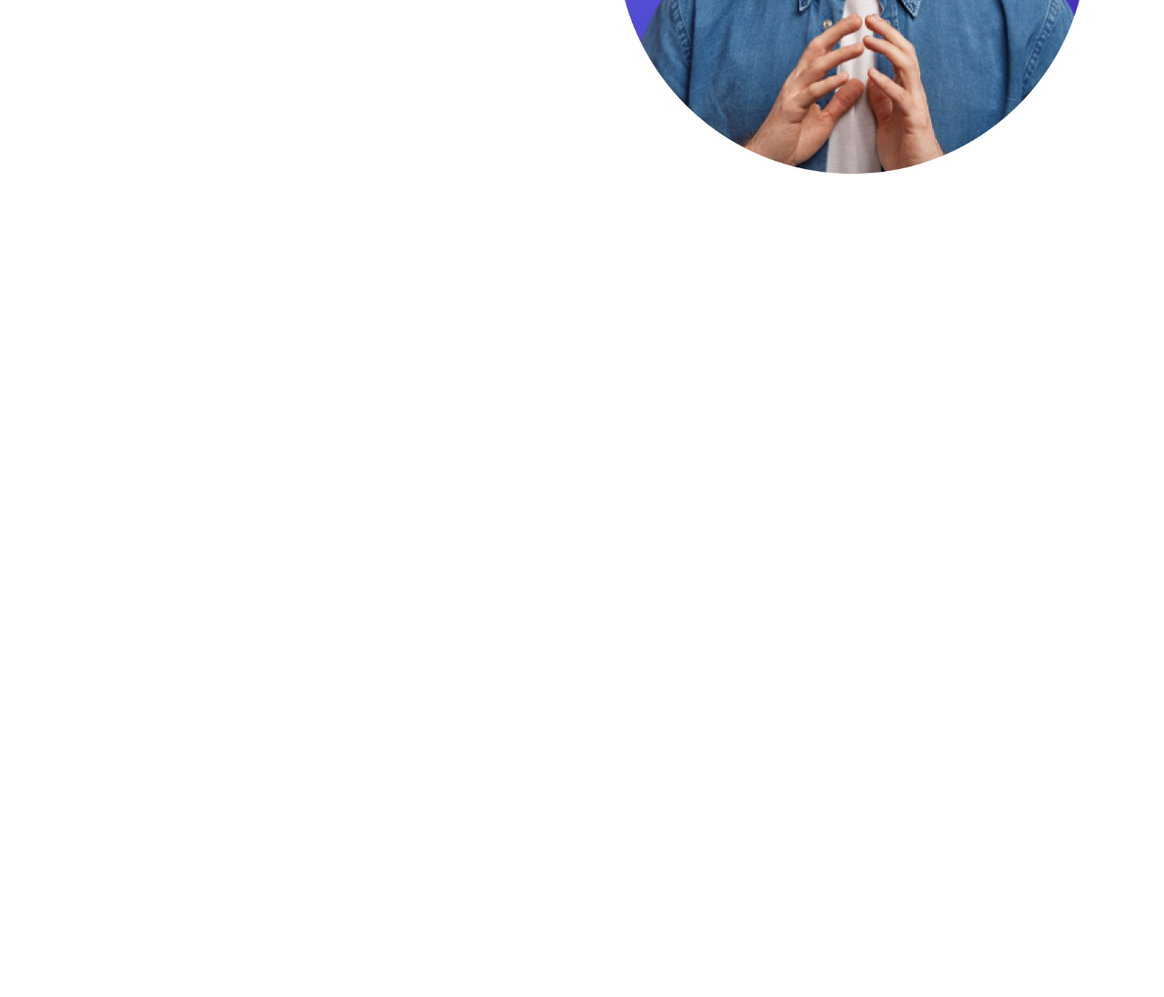
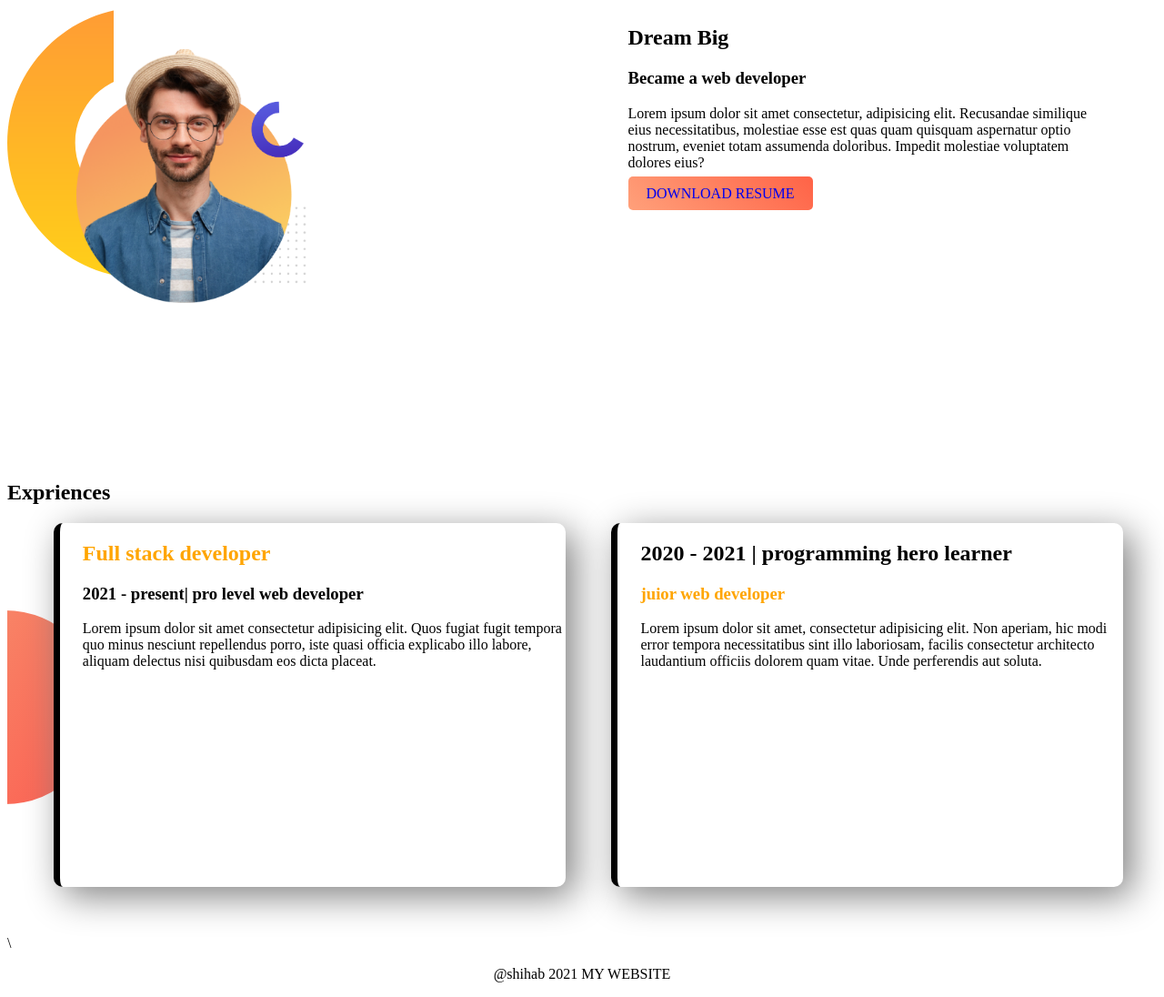
Before and after one commit to tahosin/website1, a plain HTML site: page index.html in a window 1280 px wide. Shown: the part 500-1596 px from the top of the page at 91% size. Before the commit the page ends 800 px from the top, so only its background shows below. Drawn offline with Linux system fonts and the light colour scheme.

Commit message:
felling excited to finished my first ever website

```diff
--- a/index.html
+++ b/index.html
@@ -9,20 +9,72 @@
     <link href="https://fonts.googleapis.com/css2?family=Roboto:wght@300&display=swap" rel="stylesheet">
 </head>
 <body>
-    <section>
+    <!-- THis is first sectiom -->
+
+    <section class="background1">
+
+
     <div class="top-div">
-    <h1> WELCOME TO </h1>
-    <h1><span class="op">SHIHAB</span>WEVSITE</h1>
-    <br>
+    <h1> WELCOME TO
+     </h1>
+    <h1><span class="op" >SHIHAB </span> WEB SITE</h1>
     <h2>PRFESSIONAL WEB DEVELOPER</h2>
     <P> This is my first website. Wish me luck for being a great developer. I am trying my best for this and I really love this prosses of programing.</P>
     <a target="_blank " class="button1" href="www.google.com"> HIRE ME</a>
     </div>
+
+
     <div class="top-div">
         <img src="photos/do not use this pic.png" alt="this is a image">
     </div>
+
+    </section >
+
+
+    <!-- This is second section -->
+    <section class="dream-big">
+
+
+        <div class="top-div">
+             <img src="photos/do not use this pic2.png" alt="">
+        </div>
+
+
+        <div class="top-div">
+            <h1>Dream Big</h1>
+            <h3> Became a web developer </h3>
+            <p> Lorem ipsum dolor sit amet consectetur, adipisicing elit. Recusandae similique eius necessitatibus, molestiae esse est quas quam quisquam aspernatur optio nostrum, eveniet totam assumenda doloribus. Impedit molestiae voluptatem dolores eius?</p>
+            <a class="button1" target="_blank" href="https://web.programming-hero.com/web-3/video/web-3-4-9-dream-area-dream-text-and-download-resume-link-button">DOWNLOAD RESUME</a>
+        </div>
+
+
     </section>
 
 
+    <!-- THis third section -->
+    <section class="dream-area final-section ">
+
+        <h2>Expriences</h2>
+
+        <div id="full-stack"  class="top-div  expriene-area">
+
+            <h2><span class="op" >Full stack developer</span></h2>
+            <h3> 2021 - present| pro level web developer</h3>
+            <p>Lorem ipsum dolor sit amet consectetur adipisicing elit. Quos fugiat fugit tempora quo minus nesciunt repellendus porro, iste quasi officia explicabo illo labore, aliquam delectus nisi quibusdam eos dicta placeat.
+            </p>
+
+        </div>
+
+        <div  id="baby-web"  class="top-div expriene-area">
+            <h2> 2020 - 2021 | programming hero learner </h2>
+            <h3> <span class="op">juior web developer </span> </h3>
+            <p>Lorem ipsum dolor sit amet, consectetur adipisicing elit. Non aperiam, hic modi error tempora necessitatibus sint illo laboriosam, facilis consectetur architecto laudantium officiis dolorem quam vitae. Unde perferendis aut soluta.</p>
+        </div>
+
+    </section>\
+
+    <footer>
+        <p> @shihab 2021 MY WEBSITE </p>
+    </footer>
 </body>
 </html>
--- a/style.css
+++ b/style.css
@@ -5,16 +5,57 @@ b{
     color: orange;
 }
 .top-div{
-    width: 41%;
+    width: 42%;
     float: left;
     margin-left: 4%;
     padding-left: 2%;
+
 }
 .top-div img {
-    width: 100%;
+    width: 50%;
+
 }
 .button1{
-    background-image: linear-gradient(45deg, lightsalmon, orange);
+    background-image: linear-gradient(45deg, lightsalmon,tomato);
     padding: 10px 20px;
     border-radius: 5px;
+    text-decoration: none;
 }
+.background1{
+
+    background-image: url("photos/top-banner.png");
+    background-repeat: no-repeat;
+
+}
+section{
+    height: 500px;
+}
+.dream-big {
+    background-image: url("photos/dream-bg.png");
+    background-repeat: no-repeat;
+}
+
+.expriene-area{
+    box-shadow: 10px 10px 40px gray ;
+    height: 80%;
+    border-radius: 10px;
+}
+.final-section{
+    background-image: url("photos/exp-bg.png");
+    background-repeat: no-repeat;
+    background-position: left;
+}
+#full-stack {
+    background-image: linear-gradient(180deg, lightsalmon tomato);
+    border-left: 7px solid;
+    border-image-slice: 1;
+    background-color: white;
+}
+#baby-web{
+    background-image: linear-gradient(180deg, blue cyan);
+    border-left: 7px solid ;
+    border-image-slice: 1;
+}
+footer p{
+    text-align: center;
+}
```
Also changed, not shown: photos/do not use this pic2.png (added).
